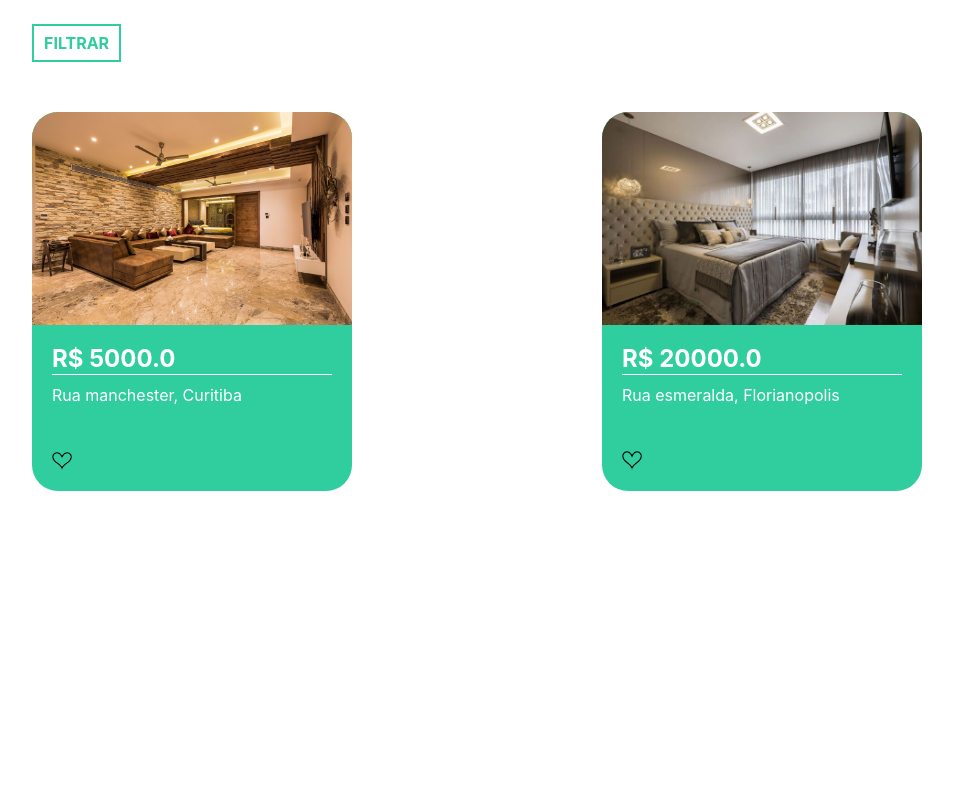
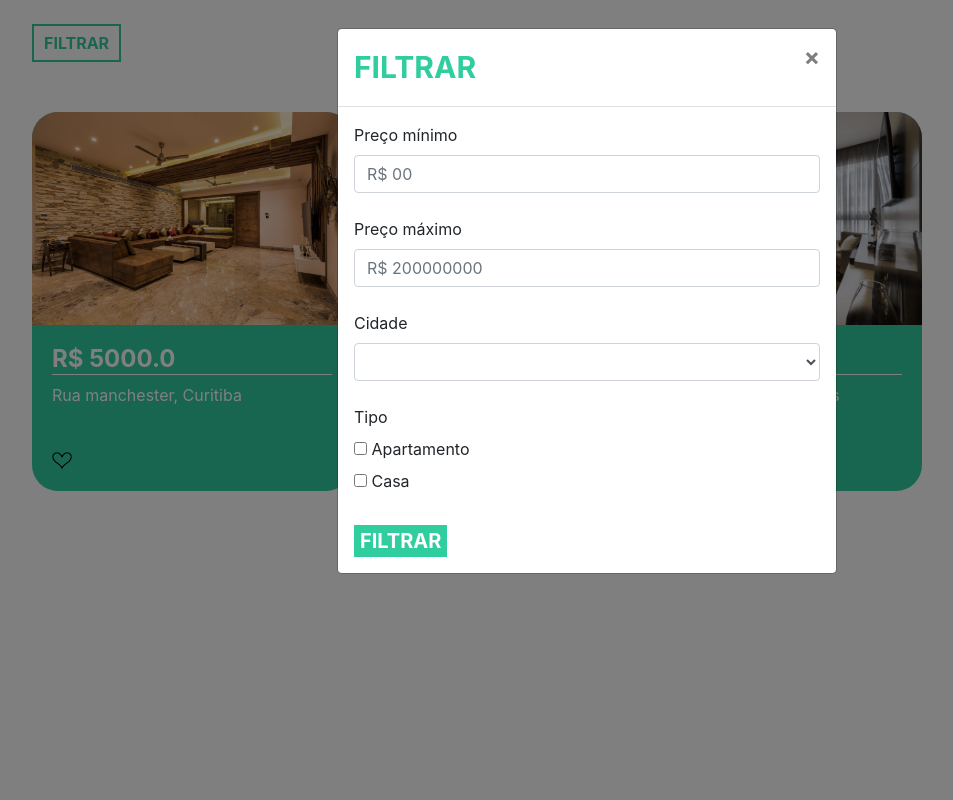
Before and after one commit to LucasCorpT5/IMOBI, a Django app: page / in a window 1280 px wide, after a click on "FILTRAR". Shown: the whole page, without its empty margins (53-1006 px from the left). Run offline with Django 4.2, Linux system fonts and the light colour scheme; a user stored in the database is signed in; data comes from the database, SQL or seed files in the repository; lists and menus that the app fills with data are empty.

Commit message:
design_modal

```diff
--- a/plataforma/templates/home.html
+++ b/plataforma/templates/home.html
@@ -40,4 +40,56 @@
 
 </div>
 
+
+<div class="modal fade" id="exampleModal" tabindex="-1" role="dialog" aria-labelledby="exampleModalLabel" aria-hidden="true">
+  <div class="modal-dialog" role="document">
+    <div class="modal-content">
+      <div class="modal-header">
+        <h5 class="modal-title titulo_filtrar" id="exampleModalLabel">FILTRAR</h5>
+        <button type="button" class="close" data-dismiss="modal" aria-label="Close">
+          <span aria-hidden="true">&times;</span>
+        </button>
+      </div>
+      <div class="modal-body">
+        <form action="{% url 'home' %}" method="GET">
+          <label>Preço mínimo</label>
+          <br>
+          <input name="preco_minimo" class="form-control" type="number" placeholder="R$ 00">
+
+          <br>
+
+          <label>Preço máximo</label>
+          <br>
+          <input name="preco_maximo" class="form-control" type="number" placeholder="R$ 200000000">
+
+          <br>
+
+          <label>Cidade</label>
+          <br>
+          <select name="cidade" class="form-control">
+            {% for cidade in cidades %}
+              <option value="{{cidade.id}}">{{cidade.nome}}</option>
+
+            {% endfor %}
+          </select>
+
+          <br>
+
+          <label>Tipo</label>
+          <br>
+
+          <input name="tipo" type="checkbox" value="A"><label>&nbspApartamento</label>
+          <br>
+          <input name="tipo" type="checkbox" value="C"><label>&nbspCasa</label>
+          <br>
+          <br>
+          <input class="btn_filtrar_modal" type="submit" value="FILTRAR">
+        </form>
+      </div>
+
+    </div>
+  </div>
+</div>
+
+
 {% endblock %}
```
